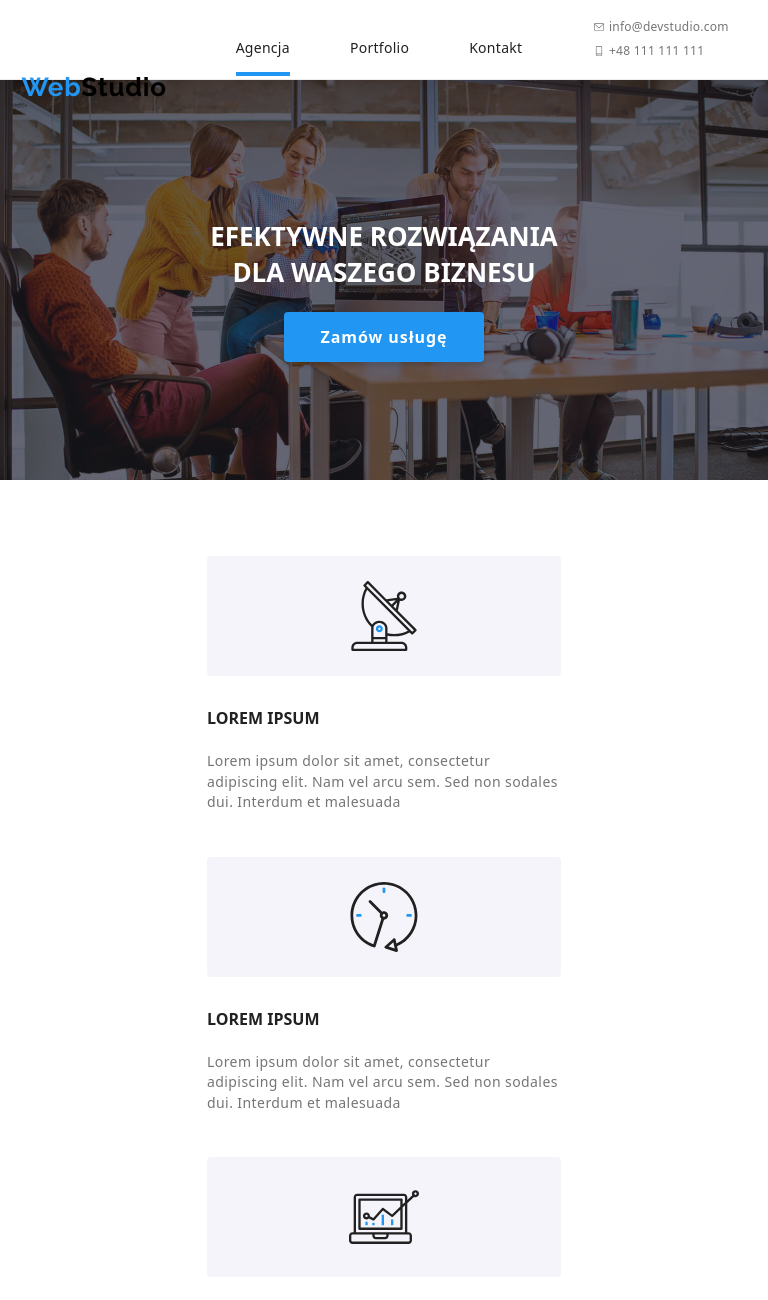
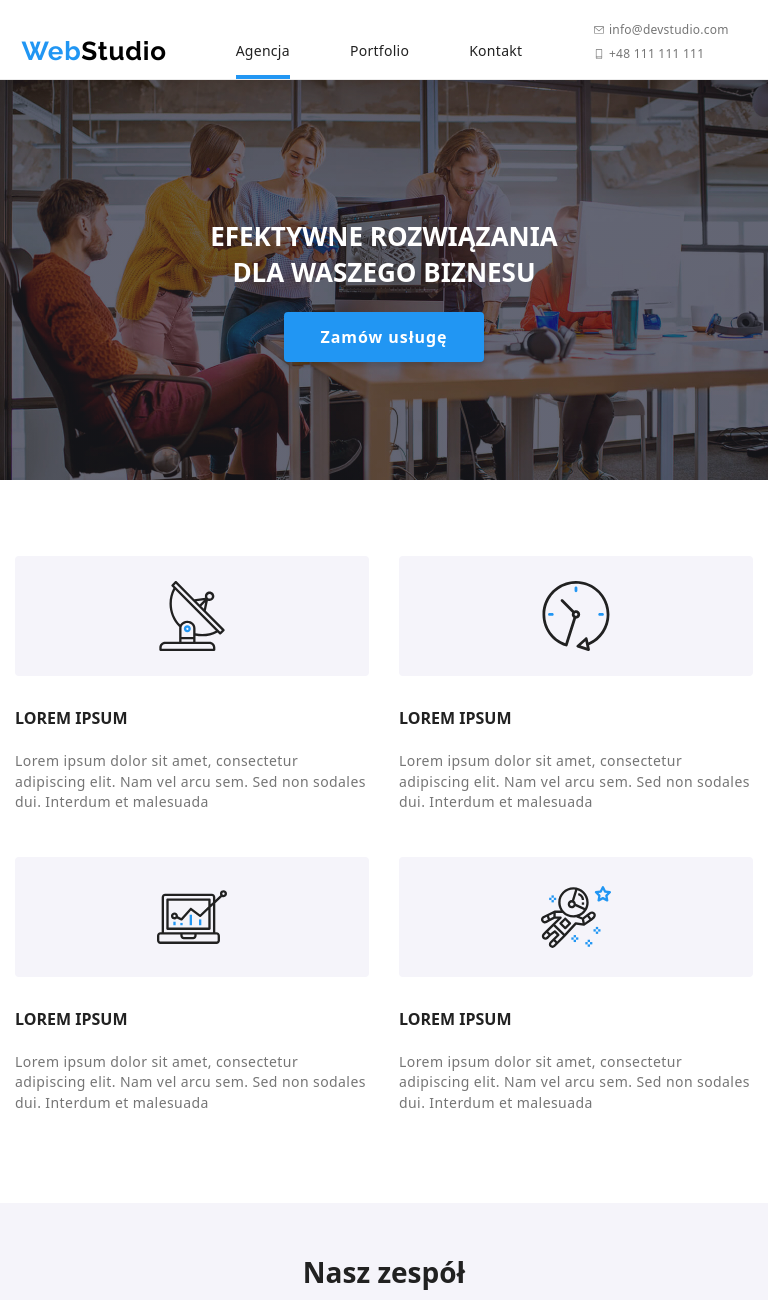
Before and after one commit to Dominika-Kuros/goit-markup-hw-08, a website: page index.html in a window 768 px wide. Shown: the top 1300 px of the page. Drawn offline with nearby package versions, Linux system fonts and the light colour scheme.

Commit message:
ósma praca

```diff
--- a/index.html
+++ b/index.html
@@ -23,7 +23,7 @@
       <header class="header basic-container">
         <a
           href="index.html"
-          class="page-header__logo header__logo"
+          class="header__logo"
         >
           <span class="logo__blue">Web</span
           ><span class="logo__black">Studio</span>
@@ -102,7 +102,7 @@
         <div class="basic-container lorem-ipsum__wrapper">
           <ul class="lorem-ipsum__list">
             <li class="lorem-ipsum__list-item">
-              <div class="lorem-ipsum__wrapper--icon-element">
+              <div class="lorem-ipsum__icon">
                 <svg width="70" height="70">
                   <use href="./images/icons.svg#icon-antenna"></use>
                 </svg>
@@ -115,7 +115,7 @@
             </li>
 
             <li class="lorem-ipsum__list-item">
-              <div class="lorem-ipsum__wrapper--icon-element">
+              <div class="lorem-ipsum__icon">
                 <svg width="70" height="70">
                   <use href="./images/icons.svg#icon-clock"></use>
                 </svg>
@@ -128,7 +128,7 @@
             </li>
 
             <li class="lorem-ipsum__list-item">
-              <div class="lorem-ipsum__wrapper--icon-element">
+              <div class="lorem-ipsum__icon">
                 <svg width="70" height="70">
                   <use href="./images/icons.svg#icon-diagram"></use>
                 </svg>
@@ -141,7 +141,7 @@
             </li>
 
             <li class="lorem-ipsum__list-item">
-              <div class="lorem-ipsum__wrapper--icon-element">
+              <div class="lorem-ipsum__icon">
                 <svg width="70" height="70">
                   <use href="./images/icons.svg#icon-astronaut"></use>
                 </svg>
--- a/sass/components/_header.scss
+++ b/sass/components/_header.scss
@@ -1,7 +1,12 @@
 @media (max-width: 768px) {
   .header {
     height: 60px;
-    width: 480px;
+    max-width: 100%;
+    display: flex;
+    justify-content: space-between;
+    align-items: center;
+    padding: 15px;
+
 
     &__logo {
       width: 134px;
@@ -10,9 +15,6 @@
       font-size: 24px;
       line-height: 0.28;
       letter-spacing: 0.03em;
-      margin-left: 18px;
-      margin-top: 35px;
-      position: absolute;
     }
   }
 }
@@ -23,7 +25,7 @@
     display: flex;
     justify-content: center;
     height: 80px;
-    width: 768px;
+    max-width: 100%;
 
     &__logo {
       width: 145px;
@@ -66,11 +68,13 @@
   .container {
     min-width: 320px;
     max-width: 767px;
-    margin-left: auto;
-    margin-right: auto;
+    display: flex;
+    justify-content: space-between;
+    align-items: center;
     position: relative;
   }
 }
+
 @media (min-width: 768px) {
   .container {
     display: none;
--- a/sass/components/_lorem-list.scss
+++ b/sass/components/_lorem-list.scss
@@ -19,11 +19,13 @@
   flex-wrap: wrap;
   align-items: center;
   justify-content: center;
-  max-width: 767px;
-  padding-right: 40px;
+  max-width: 100%;
+  padding: 0;
+  margin-left: 15px;
 
   @media screen and (min-width: 768px) {
-    max-width: 1199px;
+    max-width: 1200px;
+    margin-left: 0px;
     & h4 {
       text-align: left;
     }
@@ -46,8 +48,8 @@
       max-width: 354px;
     }
   }
-
-  .lorem-ipsum__wrapper--icon-element {
+}
+.lorem-ipsum__icon {
   background: #f5f4fa;
   width: 450px;
   height: 120px;
@@ -62,7 +64,6 @@
   @media screen and (min-width: 768px) {
     width: 354px;
     height: 120px;
-
   }
 
   @media screen and (min-width: 1200px) {
@@ -73,4 +74,3 @@
     max-width: 100%;
   }
 }
-}
--- a/sass/components/_mobile-menu.scss
+++ b/sass/components/_mobile-menu.scss
@@ -5,7 +5,36 @@ body {
   color: #212121;
   background-color: #fff;
 }
+@media (max-width: 768px) {
+  .container {
+    min-width: 320px;
+    max-width: 767px;
+    display: flex;
+    justify-content: space-between;
+    align-items: center;
+  }
+}
 
+@media (min-width: 768px) {
+  .container {
+    display: none;
+  }
+}
+
+@media (max-width: 768px) {
+  .header .container {
+    min-height: 80px;
+    display: flex;
+    align-items: center;
+    justify-content: space-between;
+  }
+}
+
+@media (min-width: 768px) {
+  .header .container {
+    display: none;
+  }
+}
 .mobile-menu {
   display: flex;
   padding: 0;
@@ -36,20 +65,14 @@ body {
 .menu-toggle {
   min-height: 40px;
   min-width: 40px;
-  display: flex;
-  align-items: center;
-  justify-content: space-between;
-  padding: 15px;
-  padding-left: 400px;
-  background-color: transparent;
+background-color: transparent;
   cursor: pointer;
   border: none;
   border-radius: 50%;
   outline: none;
   color: black;
   position: absolute;
-  top: 5px;
-
+  margin-left: 40px;
   @media (min-width: 768px) {
     display: none;
   }
@@ -125,3 +148,7 @@ body {
   padding-right: 10px;
   border-right: 1px solid rgba(33, 33, 33, 0.2);
 }
+.js-close-menu {
+  position: absolute;
+
+}
--- a/sass/components/_modal.scss
+++ b/sass/components/_modal.scss
@@ -1,8 +1,15 @@
 .modal {
-  width: 528px;
-  height: 581px;
+  width: 450px;
+  height: 609px;
   background-color: #fff;
   margin: auto;
+}
+
+@media screen and (min-width: 1200px) {
+  .modal {
+    width: 528px;
+    height: 581px;
+  }
 }
 
 .modal__close-btn {
```
Also changed, not shown: css/main.min.css, 1 other file. Lines whose indentation alone changed are shown as unchanged.
